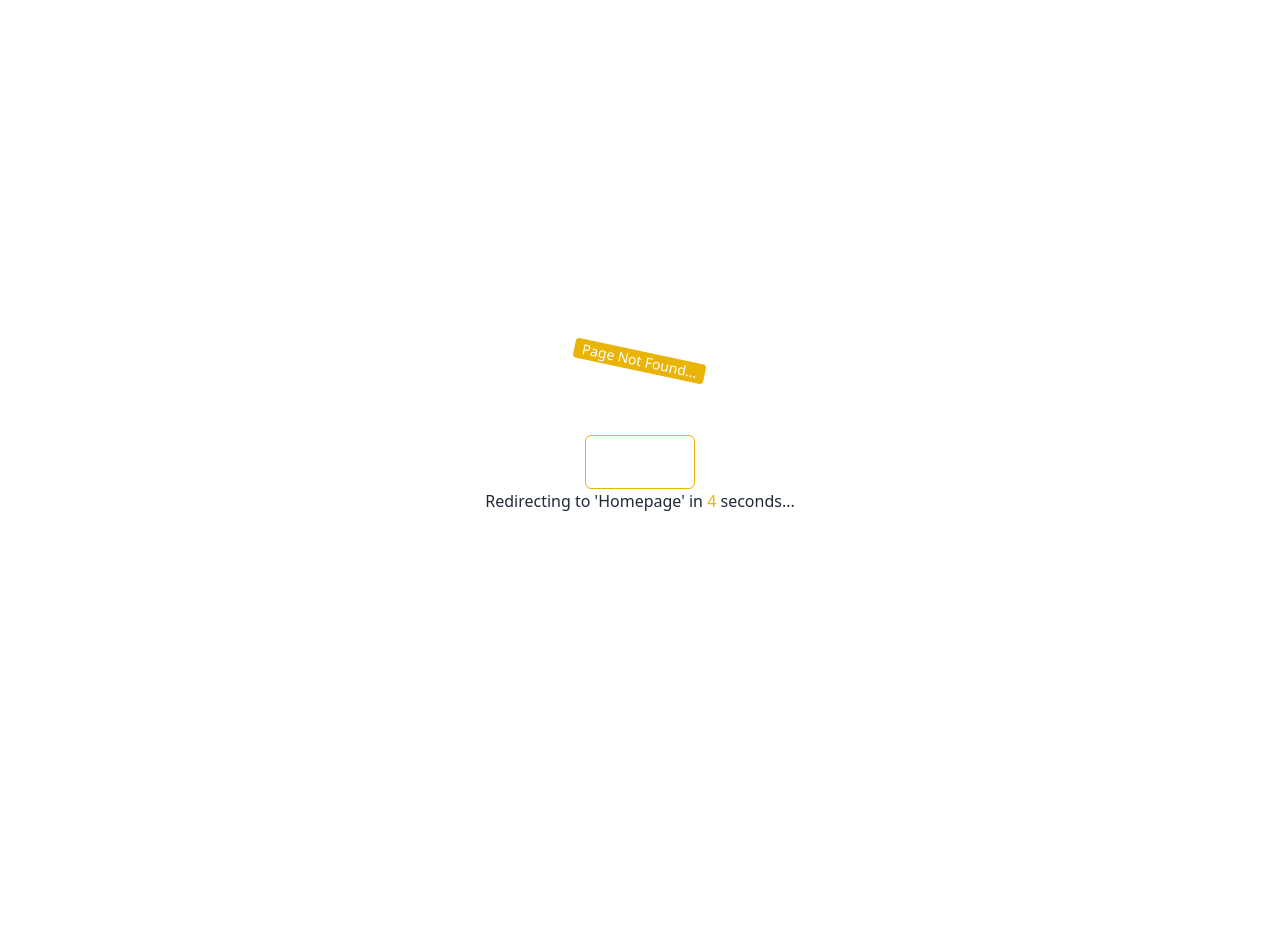
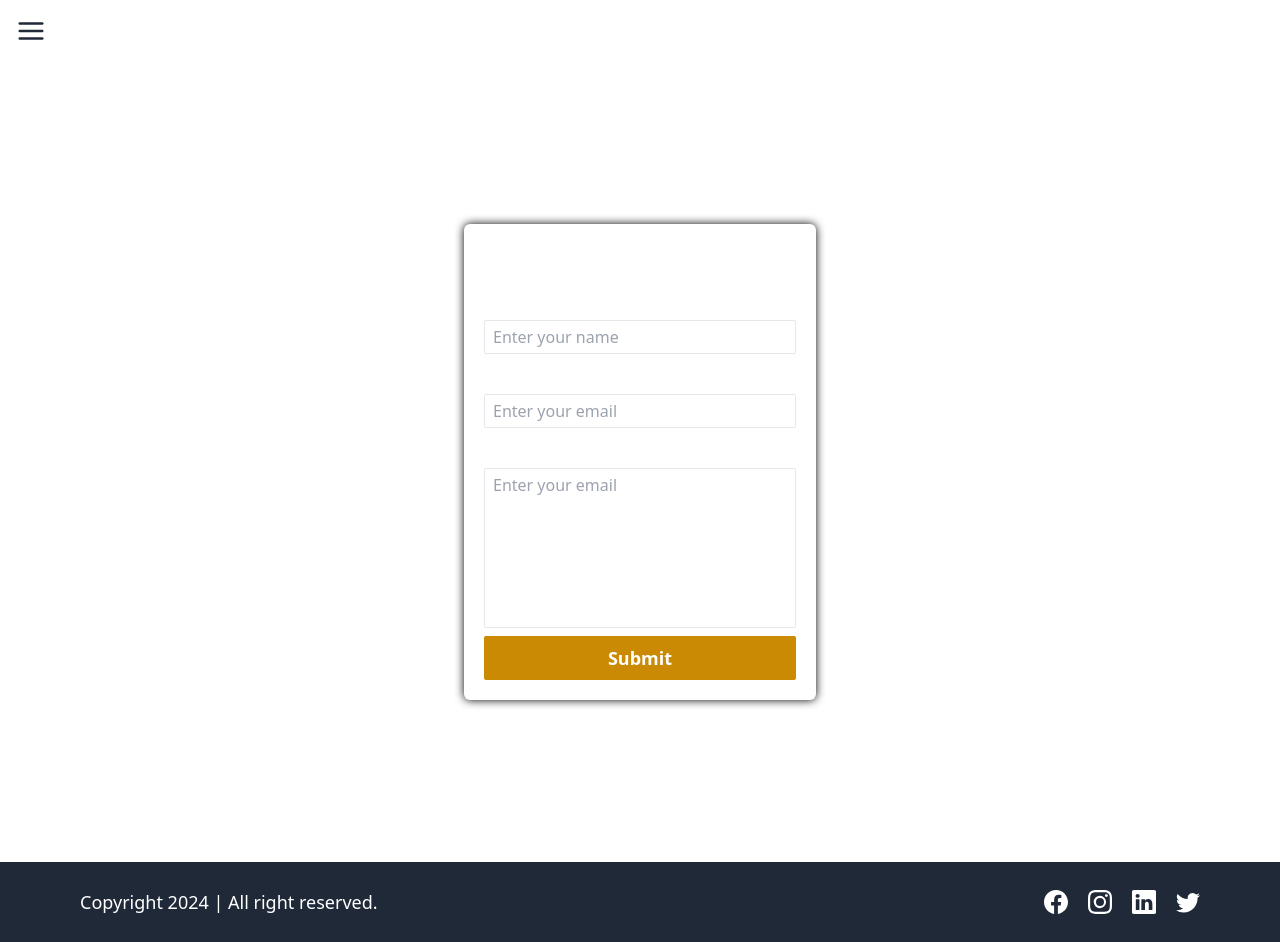
Before and after one commit to iammohib/LMS-Frontend, a React (Vite) app: page /contact in a window 1280 px wide. Before the commit this address had no page. Before the commit the page ends 800 px from the top, so only its background shows below. Built offline with nearby package versions, Linux system fonts and the light colour scheme.

Commit message:
feat: added contact page

```diff
--- a/src/App.jsx
+++ b/src/App.jsx
@@ -3,6 +3,7 @@
 import { Route, Routes } from "react-router-dom";
 
 import AboutUs from "./pages/AboutUs";
+import Contact from "./pages/Contact";
 import CourseList from "./pages/Course/CourseList";
 import HomePage from "./pages/HomePage";
 import Login from "./pages/Login";
@@ -16,6 +17,7 @@
         <Route path="/" element={<HomePage />} />
         <Route path="/about" element={<AboutUs />} />
         <Route path="/courses" element={<CourseList />} />
+        <Route path="/contact" element={<Contact />} />
 
         <Route path="/signup" element={<SignUp />} />
         <Route path="/login" element={<Login />} />
--- /dev/null
+++ b/src/helpers/regexMatcher.js
@@ -0,0 +1,11 @@
+export const isValidEmail = (email) => {
+  return email.match(
+    /^(([^<>()[\]\\.,;:\s@"]+(\.[^<>()[\]\\.,;:\s@"]+)*)|.(".+"))@((\[[0-9]{1,3}\.[0-9]{1,3}\.[0-9]{1,3}\.[0-9]{1,3}\])|(([a-zA-Z\-0-9]+\.)+[a-zA-Z]{2,}))$/
+  );
+};
+
+export const isValidPassword = (password) => {
+  return password.match(
+    /^(?=.*[0-9])(?=.*[!@#$%^&*])[a-zA-Z0-9!@#$%^&*]{6,16}$/
+  );
+};
--- a/src/layout/HomeLayout.jsx
+++ b/src/layout/HomeLayout.jsx
@@ -73,7 +73,7 @@
               <Link to={"/courses"}>All Courses</Link>
             </li>
             <li>
-              <Link to={"/"}>Contact Us</Link>
+              <Link to={"/contact"}>Contact Us</Link>
             </li>
             <li>
               <Link to={"/about"}>About Us</Link>
--- /dev/null
+++ b/src/pages/Contact.jsx
@@ -0,0 +1,122 @@
+import { useState } from "react";
+import { toast } from "react-hot-toast";
+
+import axiosInstance from "../helpers/axiosInstance";
+import { isValidEmail } from "../helpers/regexMatcher";
+import HomeLayout from "../layout/HomeLayout";
+
+function Contact() {
+  const [userInput, setUserInput] = useState({
+    name: "",
+    email: "",
+    message: "",
+  });
+
+  function handleInputChange(e) {
+    const { name, value } = e.target;
+    setUserInput({
+      ...userInput,
+      [name]: value,
+    });
+  }
+
+  async function onFormSubmit(e) {
+    e.preventDefault();
+    if (!userInput.email || !userInput.name || !userInput.message) {
+      toast.error("All fields are mandatory");
+      return;
+    }
+
+    if (!isValidEmail(userInput.email)) {
+      toast.error("Invalid email");
+      return;
+    }
+
+    try {
+      const response = axiosInstance.post("/contact", userInput);
+      toast.promise(response, {
+        loading: "Submitting your message...",
+        success: (data) => {
+          return data?.data?.message;
+        },
+        error: "Failed to submit the form",
+      });
+      const contactResponse = await response;
+      if (contactResponse?.data?.success) {
+        setUserInput({
+          name: "",
+          email: "",
+          message: "",
+        });
+      }
+    } catch (err) {
+      toast.error(err?.response?.data?.message);
+    }
+  }
+
+  return (
+    <HomeLayout>
+      <div className="flex items-center justify-center h-[100vh]">
+        <form
+          noValidate
+          onSubmit={onFormSubmit}
+          className="flex flex-col items-center justify-center gap-2 p-5 rounded-md text-white shadow-[0_0_10px_black] w-[22rem]"
+        >
+          <h1 className="text-3xl font-semibold">Contact Form</h1>
+
+          <div className="flex flex-col w-full gap-1">
+            <label htmlFor="name" className="text-xl font-semibold">
+              Name
+            </label>
+            <input
+              className="bg-transparent border px-2 py-1 rounded-sm"
+              id="name"
+              type="text"
+              name="name"
+              placeholder="Enter your name"
+              onChange={handleInputChange}
+              value={userInput.name}
+            />
+          </div>
+
+          <div className="flex flex-col w-full gap-1">
+            <label htmlFor="email" className="text-xl font-semibold">
+              Email
+            </label>
+            <input
+              className="bg-transparent border px-2 py-1 rounded-sm"
+              id="email"
+              type="email"
+              name="email"
+              placeholder="Enter your email"
+              onChange={handleInputChange}
+              value={userInput.email}
+            />
+          </div>
+
+          <div className="flex flex-col w-full gap-1">
+            <label htmlFor="message" className="text-xl font-semibold">
+              Message
+            </label>
+            <textarea
+              className="bg-transparent border px-2 py-1 rounded-sm resize-none h-40"
+              id="message"
+              name="message"
+              placeholder="Enter your email"
+              onChange={handleInputChange}
+              value={userInput.message}
+            />
+          </div>
+          <button
+            type="submit"
+            className="w-full bg-yellow-600 hover:bg-yellow-500 transition-all ease-in-out duration-300 rounded-sm py-2 font-semibold text-lg cursor-pointer"
+          >
+            Submit
+          </button>
+        </form>
+      </div>
+    </HomeLayout>
+  );
+}
+
+export default Contact;
--- a/src/pages/Login.jsx
+++ b/src/pages/Login.jsx
@@ -29,27 +29,6 @@
       return;
     }
 
-    if (
-      !loginData.email.match(
-        /^(([^<>()[\]\\.,;:\s@"]+(\.[^<>()[\]\\.,;:\s@"]+)*)|.(".+"))@((\[[0-9]{1,3}\.[0-9]{1,3}\.[0-9]{1,3}\.[0-9]{1,3}\])|(([a-zA-Z\-0-9]+\.)+[a-zA-Z]{2,}))$/
-      )
-    ) {
-      toast.error("Email is not valid");
-      return;
-    }
-
-    if (
-      !loginData.password.match(
-        /^(?=.*[0-9])(?=.*[!@#$%^&*])[a-zA-Z0-9!@#$%^&*]{6,16}$/
-      )
-    ) {
-      toast.error(
-        "Password should be 6 - 16 character long with atleast a number and special character"
-      );
-      return;
-    }
-
-    console.log(loginData);
     // dispact login todo
     const res = await dispatch(login(loginData));
     if (res?.payload?.success) {
--- a/src/pages/SignUp.jsx
+++ b/src/pages/SignUp.jsx
@@ -4,9 +4,9 @@
 import { useDispatch } from "react-redux";
 import { Link, useNavigate } from "react-router-dom";
 
+import { isValidEmail, isValidPassword } from "../helpers/regexMatcher";
 import HomeLayout from "../layout/HomeLayout";
 import { createAccount } from "../store/slices/authSlice";
-
 function SignUp() {
   const navigate = useNavigate();
   const dispatch = useDispatch();
@@ -62,20 +62,12 @@
       return;
     }
 
-    if (
-      !signupData.email.match(
-        /^(([^<>()[\]\\.,;:\s@"]+(\.[^<>()[\]\\.,;:\s@"]+)*)|.(".+"))@((\[[0-9]{1,3}\.[0-9]{1,3}\.[0-9]{1,3}\.[0-9]{1,3}\])|(([a-zA-Z\-0-9]+\.)+[a-zA-Z]{2,}))$/
-      )
-    ) {
+    if (!isValidEmail(signupData.email)) {
       toast.error("Invalid Email Id");
       return;
     }
 
-    if (
-      !signupData.password.match(
-        /^(?=.*[0-9])(?=.*[!@#$%^&*])[a-zA-Z0-9!@#$%^&*]{6,16}$/
-      )
-    ) {
+    if (!isValidPassword(signupData.password)) {
       toast.error(
         "Password should be 6 - 16 character long with atleast a number and special character"
       );
```
